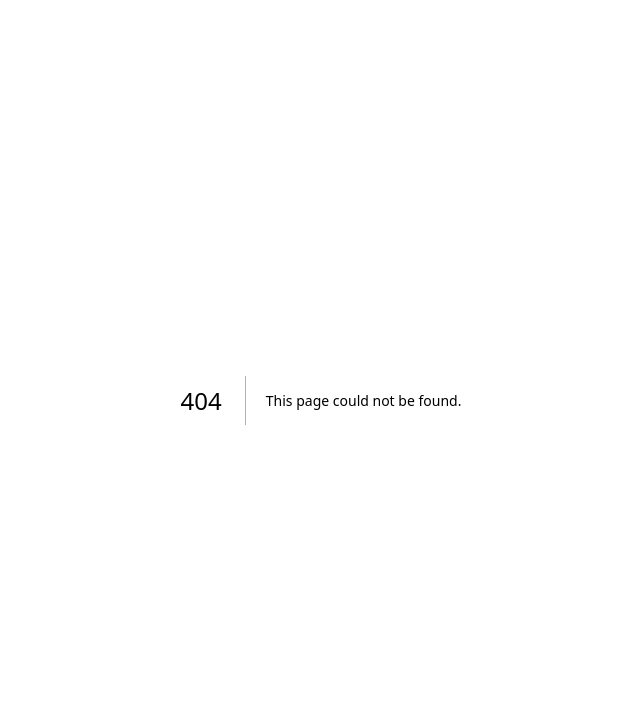
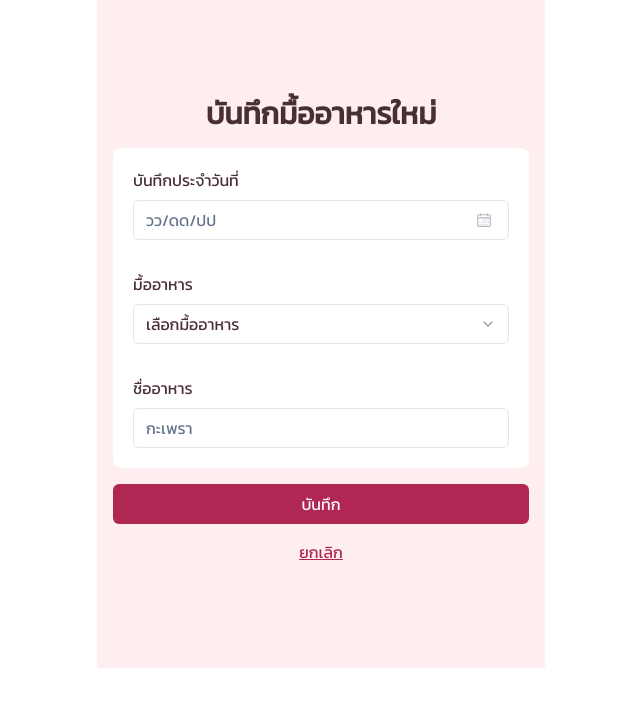
Before and after one commit to NattawatC/khaoniew, a Next.js app: page /addFood in a window 1280 px wide. Before the commit this address had no page. Shown: the top 706 px of the page, without its empty margins (319-959 px from the left). Built offline with nearby package versions, Linux system fonts and the light colour scheme.

Commit message:
Create Add food Page

```diff
--- /dev/null
+++ b/src/pages/addFood.tsx
@@ -0,0 +1,193 @@
+import { MainLayout } from "@/components/layout"
+import { Button } from "@/components/ui/button"
+import { Calendar } from "@/components/ui/calendar"
+import {
+  Form,
+  FormControl,
+  FormField,
+  FormItem,
+  FormLabel,
+  FormMessage,
+} from "@/components/ui/form"
+import { Input } from "@/components/ui/input"
+import {
+  Popover,
+  PopoverContent,
+  PopoverTrigger,
+} from "@/components/ui/popover"
+import {
+  Select,
+  SelectContent,
+  SelectItem,
+  SelectTrigger,
+  SelectValue,
+} from "@/components/ui/select"
+import { cn } from "@/lib/utils"
+import { zodResolver } from "@hookform/resolvers/zod"
+import { CalendarIcon } from "@radix-ui/react-icons"
+import { format } from "date-fns"
+import { useRouter } from "next/router"
+import { useForm } from "react-hook-form"
+import { z } from "zod"
+
+const formSchema = z.object({
+  dob: z.date(),
+  meal: z.string(),
+  food: z.string(),
+})
+
+export function FoodForm() {
+  const router = useRouter()
+  // 1. Define your form.
+  const form = useForm<z.infer<typeof formSchema>>({
+    resolver: zodResolver(formSchema),
+    defaultValues: {
+      meal: "",
+      food: "",
+    },
+  })
+
+  // 2. Define a submit handler.
+  function onSubmit(values: z.infer<typeof formSchema>) {
+    // Do something with the form values.
+    // ✅ This will be type-safe and validated.
+    console.log(values)
+  }
+
+  function unSubmit() {
+    router.push("/foodLog")
+  }
+
+  return (
+    <Form {...form}>
+      <form onSubmit={form.handleSubmit(onSubmit)} className="space-y-8 text-text">
+        <div className="flex flex-col gap-4">
+          <div className="flex flex-col gap-8 bg-white rounded-lg p-5">
+            {/* Date */}
+            <div>
+              <FormField
+                control={form.control}
+                name="dob"
+                render={({ field }) => (
+                  <FormItem className="flex flex-col">
+                    <FormLabel className="text-base">
+                      บันทึกประจำวันที่
+                    </FormLabel>
+                    <Popover>
+                      <PopoverTrigger asChild>
+                        <FormControl className="text-base">
+                          <Button
+                            variant={"outline"}
+                            className={cn(
+                              "w-full pl-3 text-left font-normal",
+                              !field.value && "text-muted-foreground"
+                            )}
+                          >
+                            {field.value ? (
+                              format(field.value, "PPP")
+                            ) : (
+                              <span className="text-base">วว/ดด/ปป</span>
+                            )}
+                            <CalendarIcon className="ml-auto h-4 w-4 opacity-50" />
+                          </Button>
+                        </FormControl>
+                      </PopoverTrigger>
+                      <PopoverContent className="w-auto p-0" align="start">
+                        <Calendar
+                          className="text-base"
+                          mode="single"
+                          selected={field.value}
+                          onSelect={field.onChange}
+                          disabled={(date) =>
+                            date > new Date() || date < new Date("1900-01-01")
+                          }
+                          initialFocus
+                        />
+                      </PopoverContent>
+                    </Popover>
+                    <FormMessage />
+                  </FormItem>
+                )}
+              />
+            </div>
+            {/* Meal */}
+            <div>
+              <FormField
+                control={form.control}
+                name="meal"
+                render={({ field }) => (
+                  <FormItem>
+                    <FormLabel className="text-base">มื้ออาหาร</FormLabel>
+                    <FormControl>
+                      <Select
+                        onValueChange={field.onChange}
+                        defaultValue={field.value}
+                      >
+                        <FormControl className="text-base">
+                          <SelectTrigger>
+                            <SelectValue placeholder="เลือกมื้ออาหาร" />
+                          </SelectTrigger>
+                        </FormControl>
+                        <SelectContent className="text-base">
+                          <SelectItem value="มื้อเช้า">มื้อเช้า</SelectItem>
+                          <SelectItem value="มื้อกลางวัน">
+                            มื้อกลางวัน
+                          </SelectItem>
+                          <SelectItem value="มื้อเย็น">มื้อเย็น</SelectItem>
+                        </SelectContent>
+                      </Select>
+                    </FormControl>
+                    <FormMessage />
+                  </FormItem>
+                )}
+              />
+            </div>
+            <div>
+              {/* Food Name */}
+              <FormField
+                control={form.control}
+                name="food"
+                render={({ field }) => (
+                  <FormItem>
+                    <FormLabel className="text-base">ชื่ออาหาร</FormLabel>
+                    <FormControl className="text-base">
+                      <Input placeholder="กะเพรา" {...field} />
+                    </FormControl>
+                    <FormMessage />
+                  </FormItem>
+                )}
+              />
+            </div>
+          </div>
+
+          <div className="flex flex-col gap-2 ">
+            <Button className="bg-secondary text-white w-full text-base" type="submit">
+              บันทึก
+            </Button>
+            <Button
+              className="border-red-700 text-secondary w-full text-base underline"
+              onClick={unSubmit}
+            >
+              ยกเลิก
+            </Button>
+          </div>
+        </div>
+      </form>
+    </Form>
+  )
+}
+
+export default function addFood() {
+  return (
+    <>
+      <MainLayout className="flex flex-col bg-primary">
+        <div className="flex flex-col gap-4">
+          <h1 className="flex font-bold text-3xl justify-center text-text">
+            บันทึกมื้ออาหารใหม่
+          </h1>
+          <FoodForm />
+        </div>
+      </MainLayout>
+    </>
+  )
+}
```
